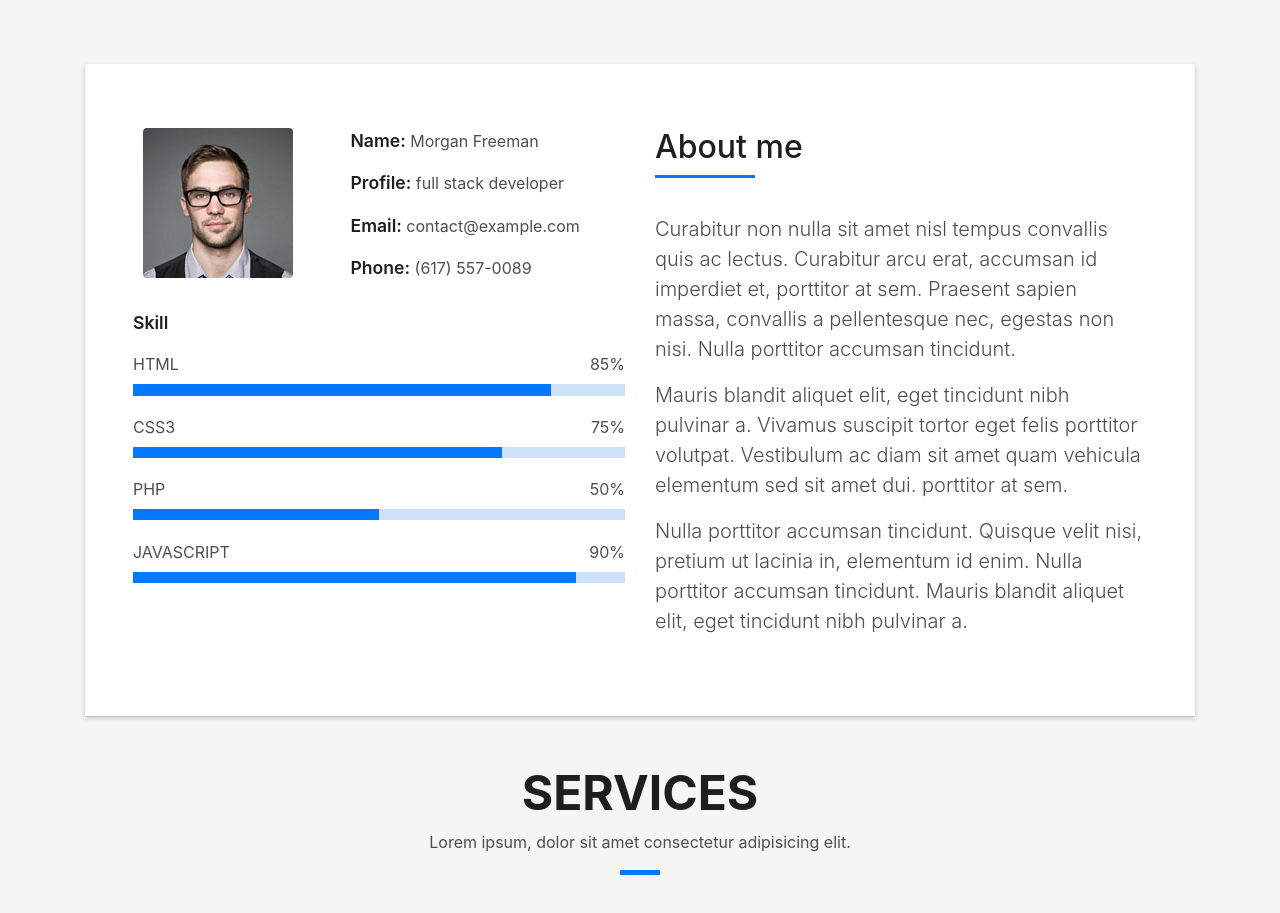
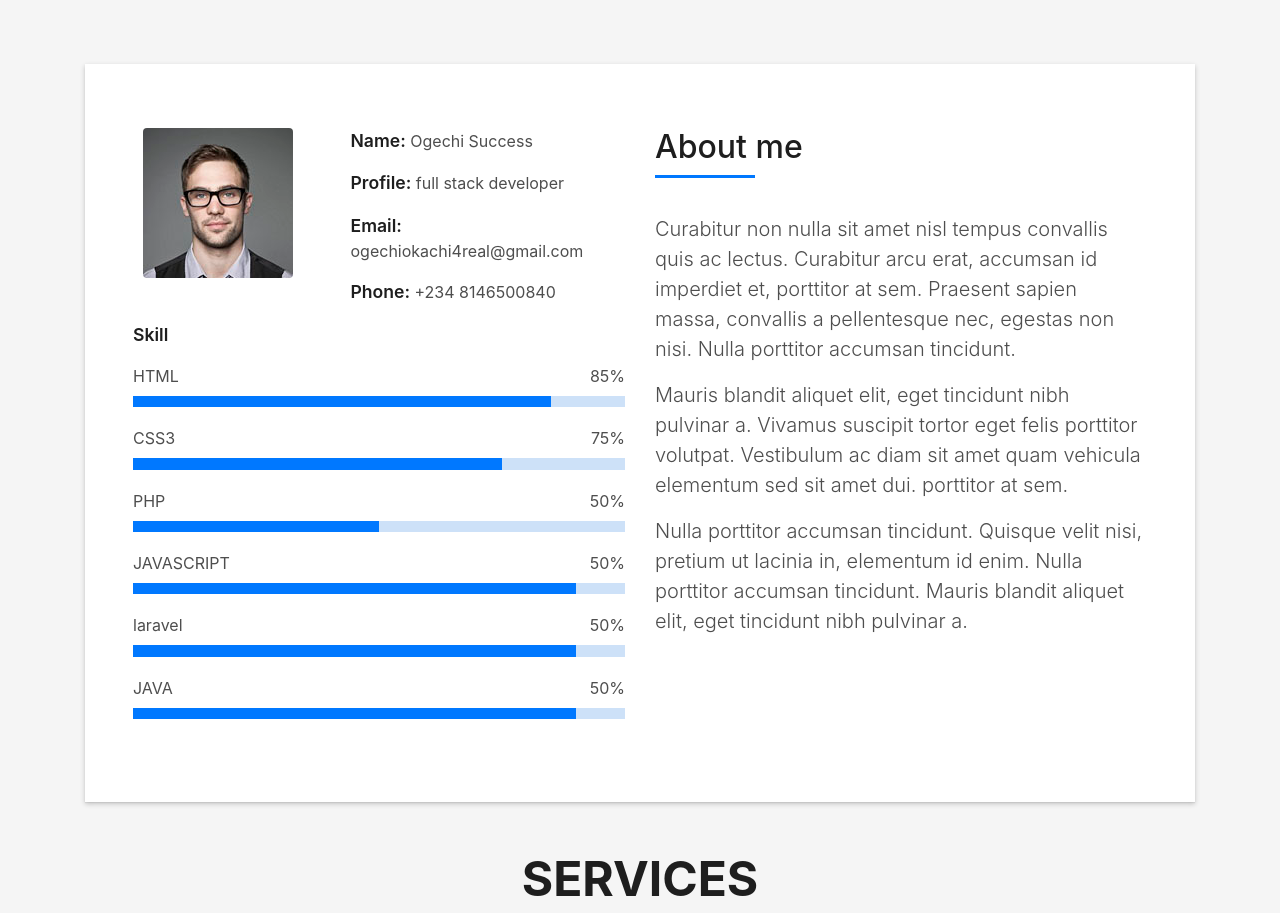
Before and after one commit to codecafehub/devfolio, a plain HTML site: page index.html in a window 1280 px wide. Shown: the part 800-1713 px from the top of the page. Drawn offline with Linux system fonts and the light colour scheme; files whose address does not match are found by name.

Commit message:
save changes

```diff
--- a/index.html
+++ b/index.html
@@ -101,10 +101,10 @@
                   </div>
                   <div class="col-sm-6 col-md-7">
                     <div class="about-info">
-                      <p><span class="title-s">Name: </span> <span>Morgan Freeman</span></p>
+                      <p><span class="title-s">Name: </span> <span>Ogechi Success</span></p>
                       <p><span class="title-s">Profile: </span> <span>full stack developer</span></p>
-                      <p><span class="title-s">Email: </span> <span>contact@example.com</span></p>
-                      <p><span class="title-s">Phone: </span> <span>(617) 557-0089</span></p>
+                      <p><span class="title-s">Email: </span> <span>ogechiokachi4real@gmail.com</span></p>
+                      <p><span class="title-s">Phone: </span> <span>+234 8146500840</span></p>
                     </div>
                   </div>
                 </div>
@@ -125,7 +125,17 @@
                     <div class="progress-bar" role="progressbar" style="width: 50%" aria-valuenow="50" aria-valuemin="0"
                       aria-valuemax="100"></div>
                   </div>
-                  <span>JAVASCRIPT</span> <span class="pull-right">90%</span>
+                  <span>JAVASCRIPT</span> <span class="pull-right">50%</span>
+                  <div class="progress">
+                    <div class="progress-bar" role="progressbar" style="width: 90%" aria-valuenow="90" aria-valuemin="0"
+                      aria-valuemax="100"></div>
+                  </div>
+                  <span>laravel</span> <span class="pull-right">50%</span>
+                  <div class="progress">
+                    <div class="progress-bar" role="progressbar" style="width: 90%" aria-valuenow="90" aria-valuemin="0"
+                      aria-valuemax="100"></div>
+                  </div>
+                  <span>JAVA</span> <span class="pull-right">50%</span>
                   <div class="progress">
                     <div class="progress-bar" role="progressbar" style="width: 90%" aria-valuenow="90" aria-valuemin="0"
                       aria-valuemax="100"></div>
```
